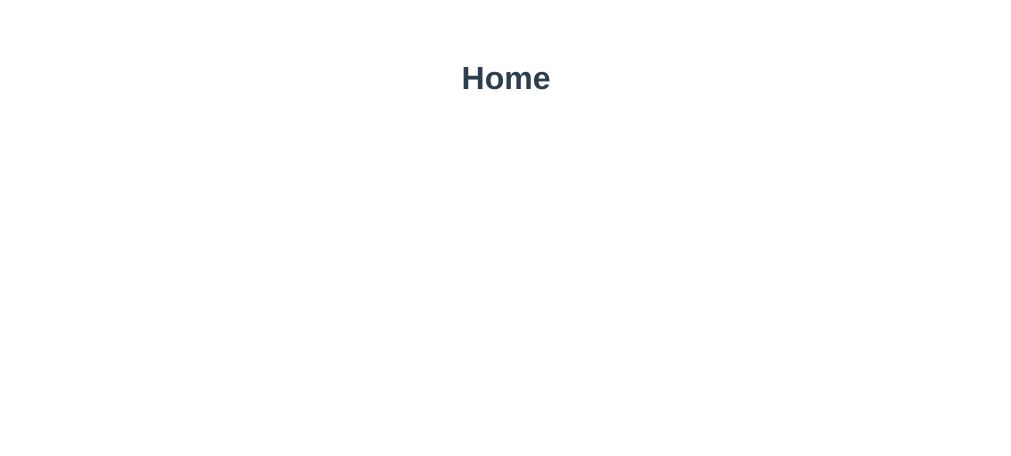
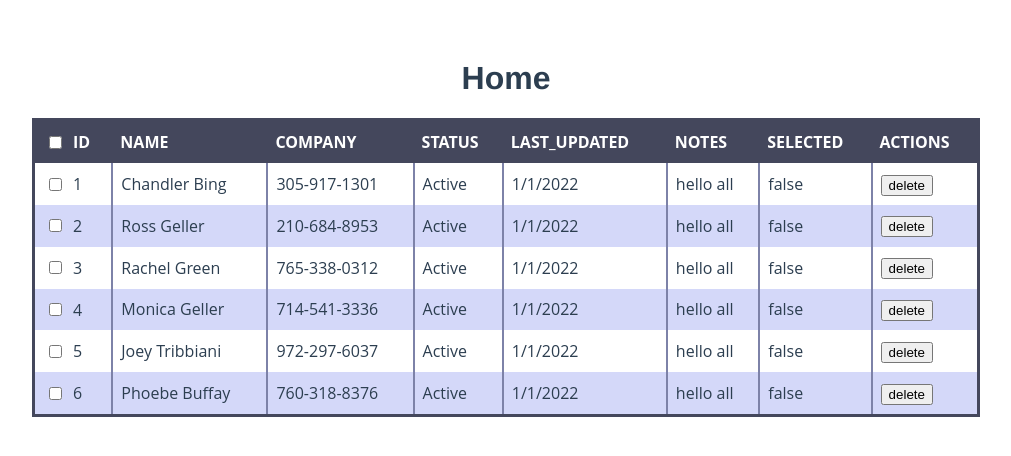
Before and after one commit to propardhu/deltaexchange, a Vue app: page / in a window 1280 px wide. Shown: the top 456 px of the page, without its empty margins (134-1145 px from the left). Built offline with nearby package versions, Linux system fonts and the light colour scheme.

Commit message:
tables work

```diff
--- a/src/App.vue
+++ b/src/App.vue
@@ -22,4 +22,37 @@ export default defineComponent({
   color: #2c3e50;
   margin-top: 60px;
 }
+table {
+  font-family: 'Open Sans', sans-serif;
+  width: 75%;
+  border-collapse: collapse;
+  border: 3px solid #44475C;
+  margin-right: auto !important;
+ margin-left: auto !important;
+}
+
+table th {
+  text-transform: uppercase;
+  text-align: left;
+  background: #44475C;
+  color: #FFF;
+  padding: 8px;
+  min-width: 30px;
+}
+
+table td {
+  text-align: left;
+  padding: 8px;
+  border-right: 2px solid #7D82A8;
+}
+table td:last-child {
+  border-right: none;
+}
+table tbody tr:nth-child(2n) td {
+  background: #D4D8F9;
+}
+input {
+    margin: .4rem;
+}
+
 </style>
--- a/src/views/HomeView.vue
+++ b/src/views/HomeView.vue
@@ -1,12 +1,77 @@
 <template>
-    <h1>Home</h1>
+  <h1>Home</h1>
+  <table id="secondTable">
+    <thead>
+      <tr>
+        <th v-for="col in columns" :key="col.id">
+            <input v-if="col=='id'" v-model="selectall" type="checkbox">
+            {{ col }}
+        </th>
+        <th>
+            actions
+        </th>
+      </tr>
+    </thead>
+    <tbody>
+      <tr v-for="row in rows" :key="row['id']">
+        <td v-for="col in columns" :key="col">
+            <input v-if="col=='id'" v-model="row['selected']" type="checkbox">
+            {{ row[col] }}
+        </td>
+        <td>
+            <button @click="remove(row['id'])">delete</button>
+        </td>
+      </tr>
+    </tbody>
+  </table>
 </template>
 <script>
-import { defineComponent } from 'vue'
+import { defineComponent,computed,reactive, ref, watch } from 'vue'
 
 export default defineComponent({
     setup() {
+        const rows = reactive(
+            [
+                { id: 1, name: "Chandler Bing", Company: '305-917-1301', Status: 'Active',Last_Updated:"1/1/2022",Notes:"hello all",selected: false },
+                { id: 2, name: "Ross Geller", Company: '210-684-8953', Status: 'Active',Last_Updated:"1/1/2022",Notes:"hello all",selected: false },
+                { id: 3, name: "Rachel Green", Company: '765-338-0312', Status: 'Active',Last_Updated:"1/1/2022",Notes:"hello all",selected: false},
+                { id: 4, name: "Monica Geller", Company: '714-541-3336', Status: 'Active',Last_Updated:"1/1/2022",Notes:"hello all",selected: false },
+                { id: 5, name: "Joey Tribbiani", Company: '972-297-6037', Status: 'Active',Last_Updated:"1/1/2022",Notes:"hello all",selected: false },
+                { id: 6, name: "Phoebe Buffay", Company: '760-318-8376', Status: 'Active',Last_Updated:"1/1/2022",Notes:"hello all",selected: false }
+            ]);
 
+        const columns = computed(() => {
+            if (rows.length == 0) {
+                return [];
+            }
+            return Object.keys(rows[0]);
+        });
+
+        const selectall = ref(false);
+        watch(selectall,(newValue)=>{
+            for(var i in rows){
+                rows[i]['selected'] = newValue;
+            }
+        });
+
+        const remove = (i) => {
+            var temp = 0;
+            for(var j in rows){
+                if(rows[j]['id']==i){
+                    temp = j;
+                    break;
+                }
+            }
+            rows.splice(temp,1);
+
+        }
+
+        return {
+            selectall,
+            rows,
+            columns,
+            remove
+        }
     },
 })
 </script>
```
